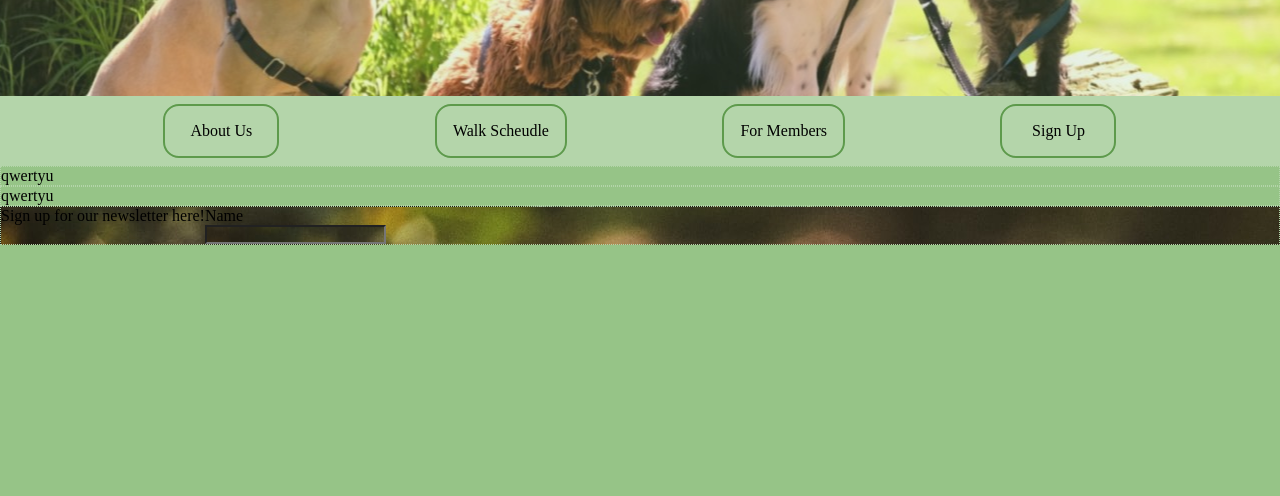
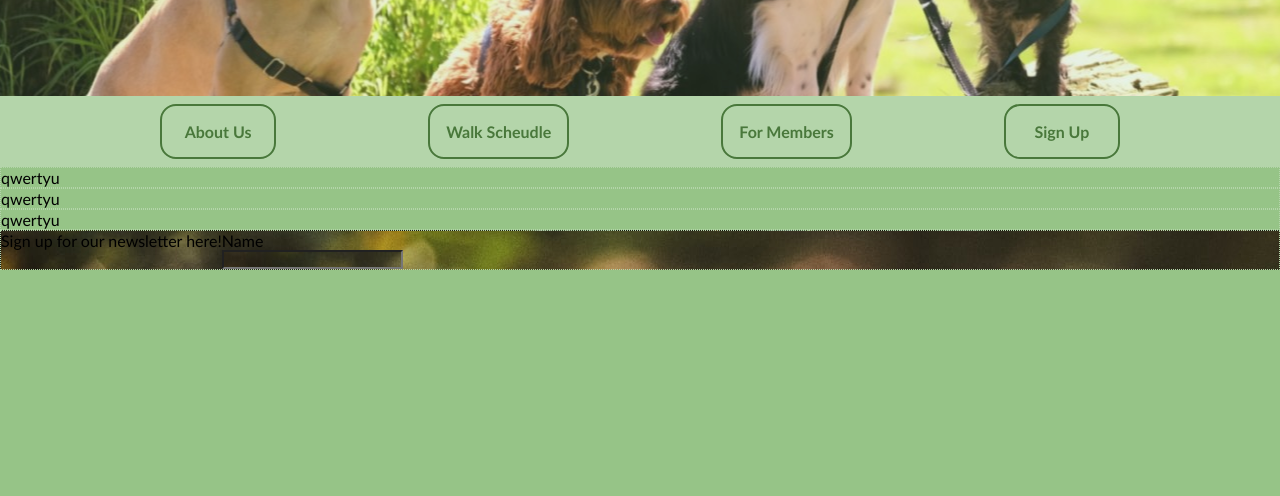
Before and after one commit to louisenorrsen/club-website, a plain HTML site: page index.html in a window 1280 px wide. Shown: the part 304-800 px from the top of the page. Drawn offline with Linux system fonts and the light colour scheme.

Commit message:
changed font, adjusted nav-text

```diff
--- a/index.html
+++ b/index.html
@@ -42,10 +42,13 @@
 
 
     <main>
-        <section class="content">
+        <section class="content" id="about-us">
             qwertyu
         </section>
-        <section class="content">
+        <section class="content" id="walks">
+            qwertyu
+        </section>
+        <section class="content" id="members-page">
             qwertyu
         </section>
         <section class="content" id="signup">
--- a/resources/css/style.css
+++ b/resources/css/style.css
@@ -7,6 +7,7 @@
 html {
     font-size: 16px;
     background-color: hsl(106, 34%, 65%);
+    font-family:'Trebuchet MS', 'Lucida Sans Unicode', 'Lucida Grande', 'Lucida Sans', Arial, sans-serif;
 }
 
 /* Banner */
@@ -29,6 +30,7 @@ html {
     color: rgba(255, 255, 255, 1);
     background-color: rgba(0, 0, 0, 0.3);
     width: 100%;
+    margin-bottom: -5rem;
 }
 
 /* Navigation */
@@ -49,12 +51,13 @@ nav ul li {
     padding: 1rem;
     min-width: 5em;
     border-radius: 1em;
-    border: 2px hsl(106, 34%, 45%) solid;
+    border: 2px hsl(106, 34%, 35%) solid;
     text-align: center;
 }
 
 nav ul li a {
-    color: rgb(0, 0, 0);
+    color: hsl(106, 34%, 35%);
+    font-weight: bold;
     text-decoration: none;
 }
 
@@ -70,3 +73,4 @@ nav ul li a {
 #signup {
     display: flex;
     background-image: url(../x-PK65bPGTUIE-unsplash.jpg);
+}
```
